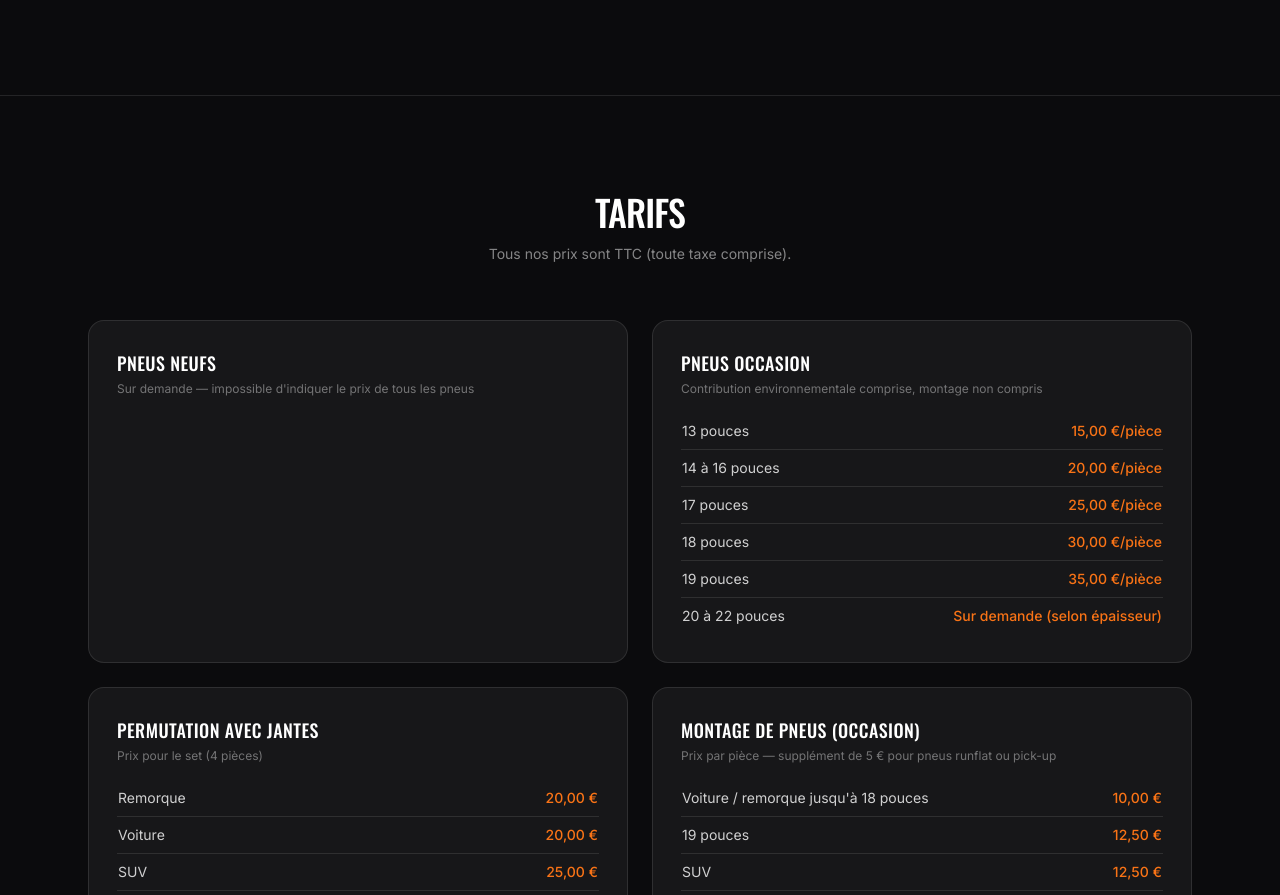
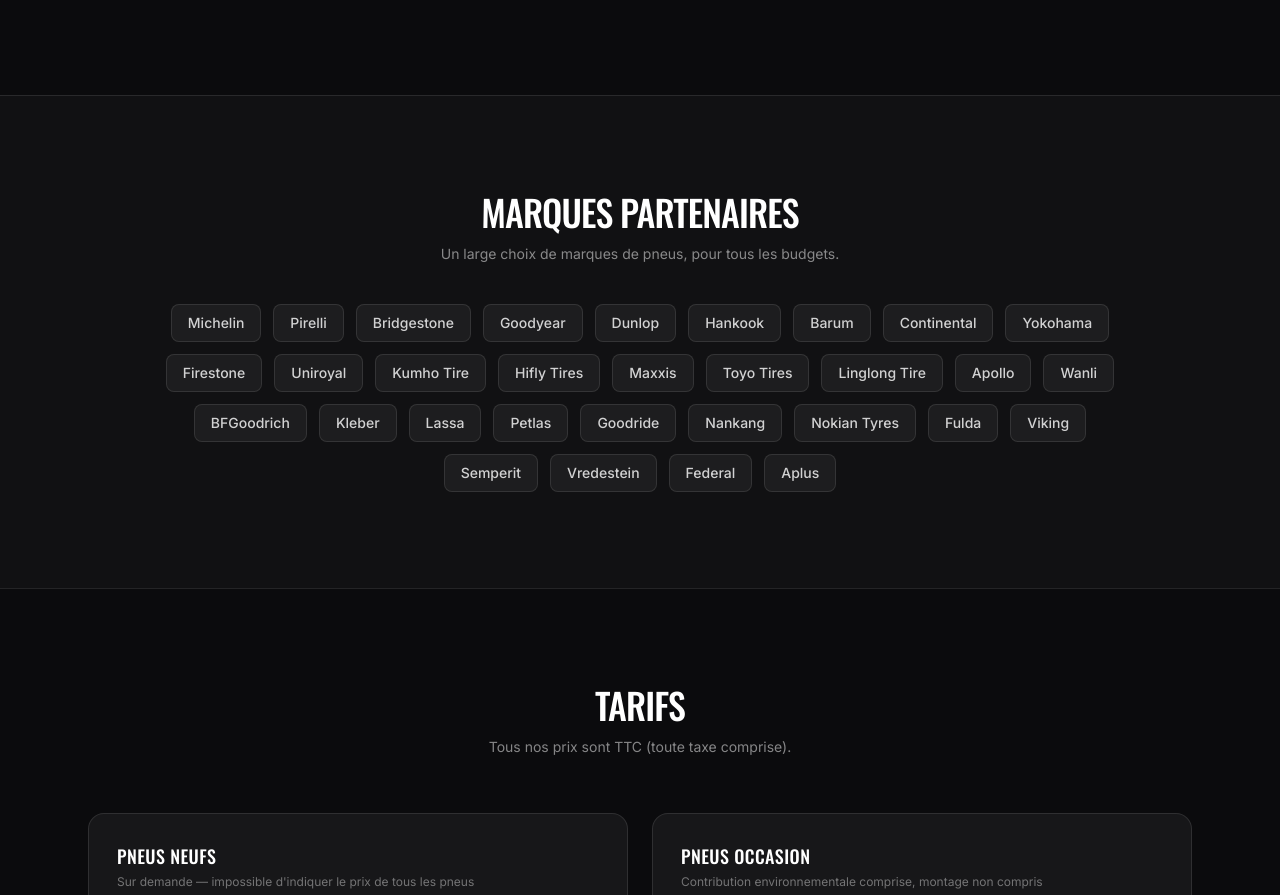
Before and after one commit to bellefroidbrice-cell/garage-automobile-monteur-pneus-leuze, a React (Vite) app: page / in a window 1280 px wide. Shown: the part 1180-2075 px from the top of the page. Built offline with nearby package versions, Linux system fonts and the light colour scheme.

Commit message:
Add partner brands section
List the 31 tire brands Teker Pneus works with, as text badges.

Co-Authored-By: Claude Sonnet 5 <noreply@anthropic.com>
Claude-Session: https://claude.ai/code/session_01Kw9EZnSrJgErfj1Gwzbg4o

```diff
--- a/src/App.jsx
+++ b/src/App.jsx
@@ -1,6 +1,7 @@
 import Header from './components/Header.jsx'
 import Hero from './components/Hero.jsx'
 import Services from './components/Services.jsx'
+import Brands from './components/Brands.jsx'
 import Tarifs from './components/Tarifs.jsx'
 import About from './components/About.jsx'
 import Reviews from './components/Reviews.jsx'
@@ -14,6 +15,7 @@ export default function App() {
       <Header />
       <Hero />
       <Services />
+      <Brands />
       <Tarifs />
       <About />
       <Reviews />
--- /dev/null
+++ b/src/components/Brands.jsx
@@ -0,0 +1,27 @@
+import { BRANDS } from '../data.js'
+
+export default function Brands() {
+  return (
+    <section id="marques" className="bg-[#111113] py-16 md:py-24 border-t border-white/10">
+      <div className="mx-auto max-w-5xl px-4 md:px-6 text-center">
+        <h2 className="font-display uppercase text-3xl md:text-4xl tracking-tight text-white">
+          Marques partenaires
+        </h2>
+        <p className="mt-3 text-sm text-white/50">
+          Un large choix de marques de pneus, pour tous les budgets.
+        </p>
+
+        <div className="mt-10 flex flex-wrap justify-center gap-3">
+          {BRANDS.map((brand) => (
+            <span
+              key={brand}
+              className="rounded-lg border border-white/10 bg-white/5 px-4 py-2 text-sm font-medium text-white/80"
+            >
+              {brand}
+            </span>
+          ))}
+        </div>
+      </div>
+    </section>
+  )
+}
--- a/src/data.js
+++ b/src/data.js
@@ -135,6 +135,40 @@ export const TARIFS = [
   },
 ]
 
+export const BRANDS = [
+  'Michelin',
+  'Pirelli',
+  'Bridgestone',
+  'Goodyear',
+  'Dunlop',
+  'Hankook',
+  'Barum',
+  'Continental',
+  'Yokohama',
+  'Firestone',
+  'Uniroyal',
+  'Kumho Tire',
+  'Hifly Tires',
+  'Maxxis',
+  'Toyo Tires',
+  'Linglong Tire',
+  'Apollo',
+  'Wanli',
+  'BFGoodrich',
+  'Kleber',
+  'Lassa',
+  'Petlas',
+  'Goodride',
+  'Nankang',
+  'Nokian Tyres',
+  'Fulda',
+  'Viking',
+  'Semperit',
+  'Vredestein',
+  'Federal',
+  'Aplus',
+]
+
 export const SERVICES = [
   {
     title: 'Vente de pneus',
```
